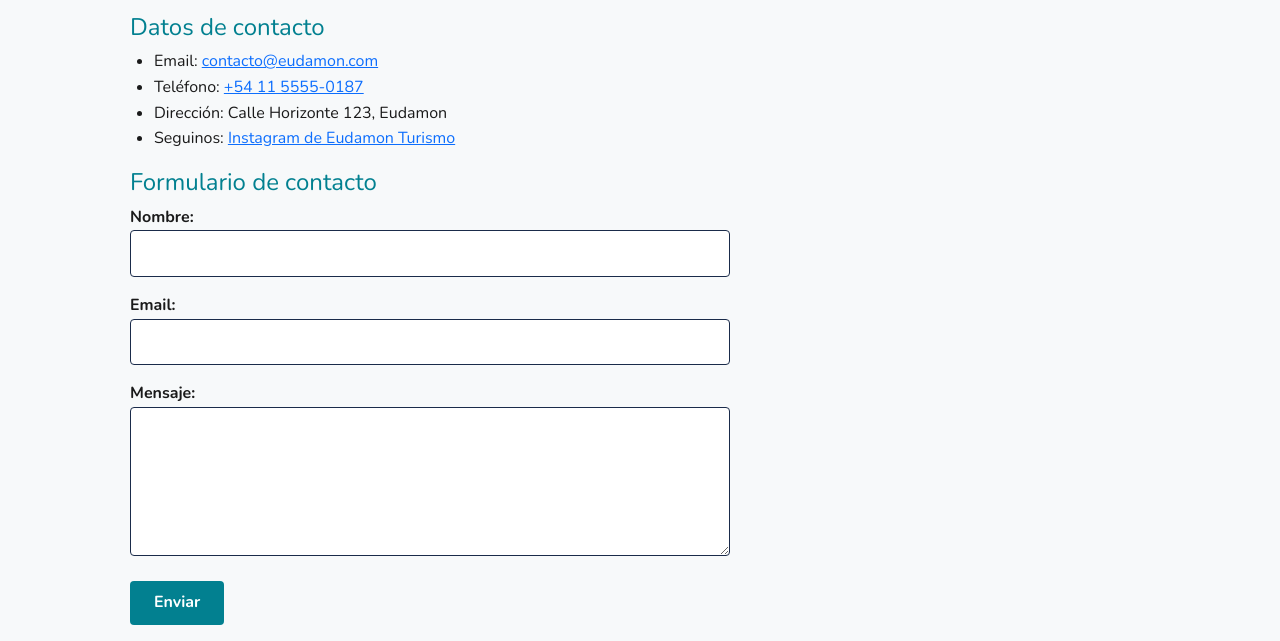
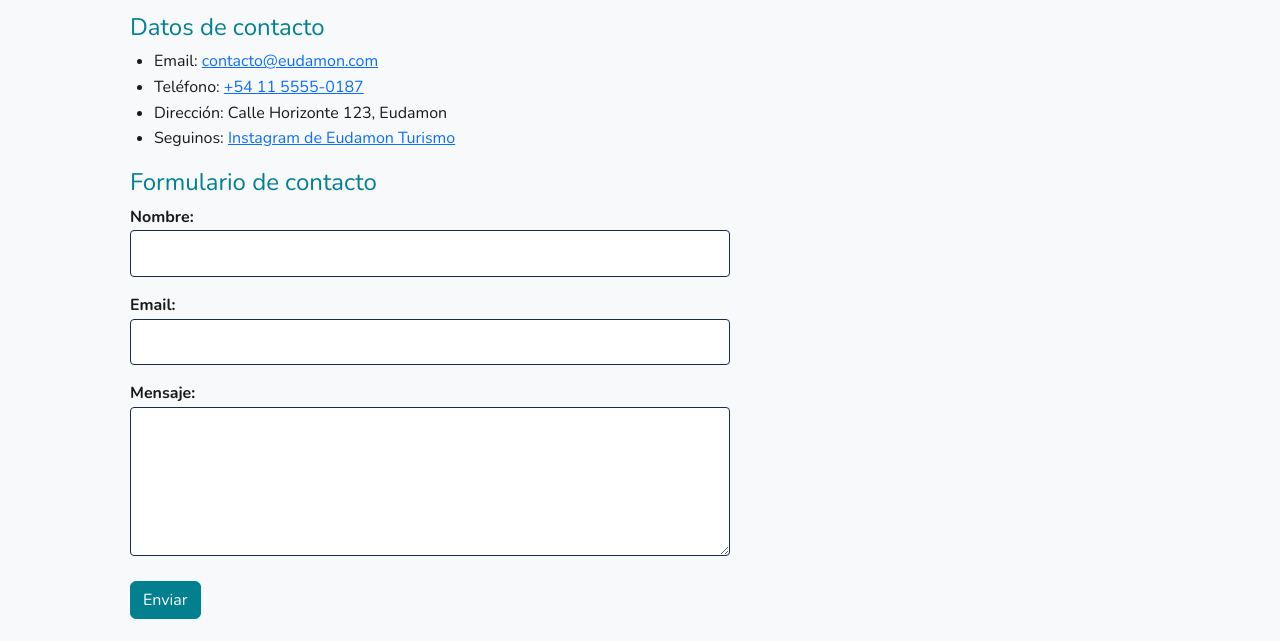
Before and after one commit to Amoniack/TrabajoLenguajesinformaticos, a plain HTML site: page pages/contacto.html in a window 1280 px wide. Shown: the part 311-952 px from the top of the page. Drawn offline with nearby package versions, Linux system fonts and the light colour scheme.

Commit message:
feat: usa btn btn-primary de Bootstrap en el boton de contacto con la paleta

```diff
--- a/css/estilos.css
+++ b/css/estilos.css
@@ -240,6 +240,14 @@ button:hover {
 .navbar-nav {
   padding: 0;
 }
+.btn-primary {
+  --bs-btn-bg: var(--color-primario);
+  --bs-btn-border-color: var(--color-primario);
+  --bs-btn-hover-bg: var(--color-secundario);
+  --bs-btn-hover-border-color: var(--color-secundario);
+  --bs-btn-active-bg: var(--color-secundario);
+  --bs-btn-active-border-color: var(--color-secundario);
+}
 #barrios article {
   border-left: none;
   padding: 0 0.75rem;
--- a/pages/contacto.html
+++ b/pages/contacto.html
@@ -61,7 +61,7 @@
                     <label for="mensaje">Mensaje:</label><br>
                     <textarea id="mensaje" name="mensaje" rows="5" required></textarea>
                 </p>
-                <button type="submit">Enviar</button>
+                <button type="submit" class="btn btn-primary" >Enviar</button>
                 <p id="mensaje-formulario"></p>
             </form>
         </section>
```
